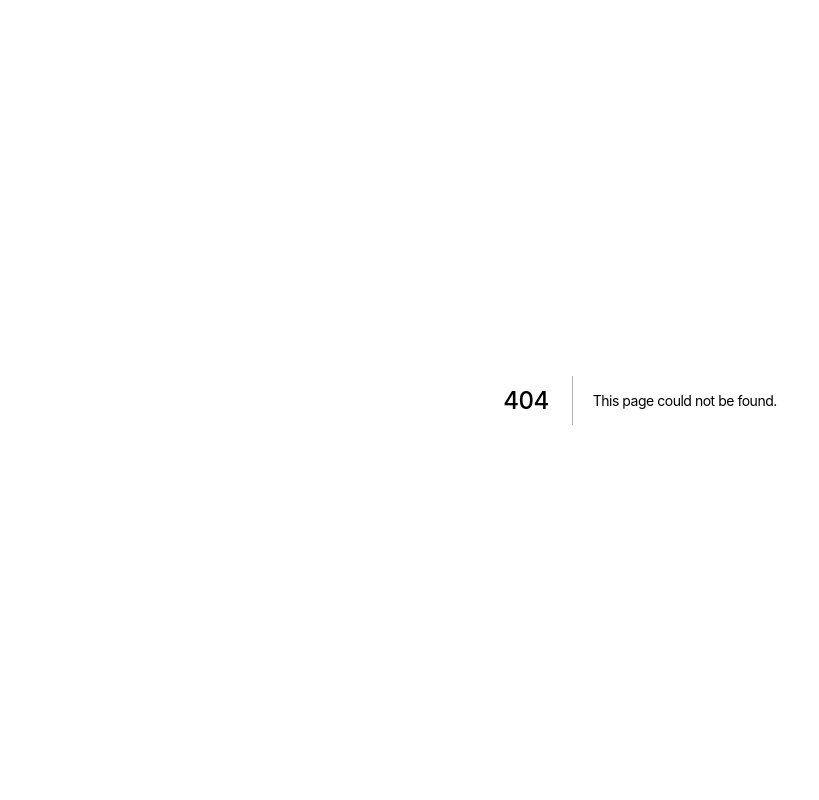
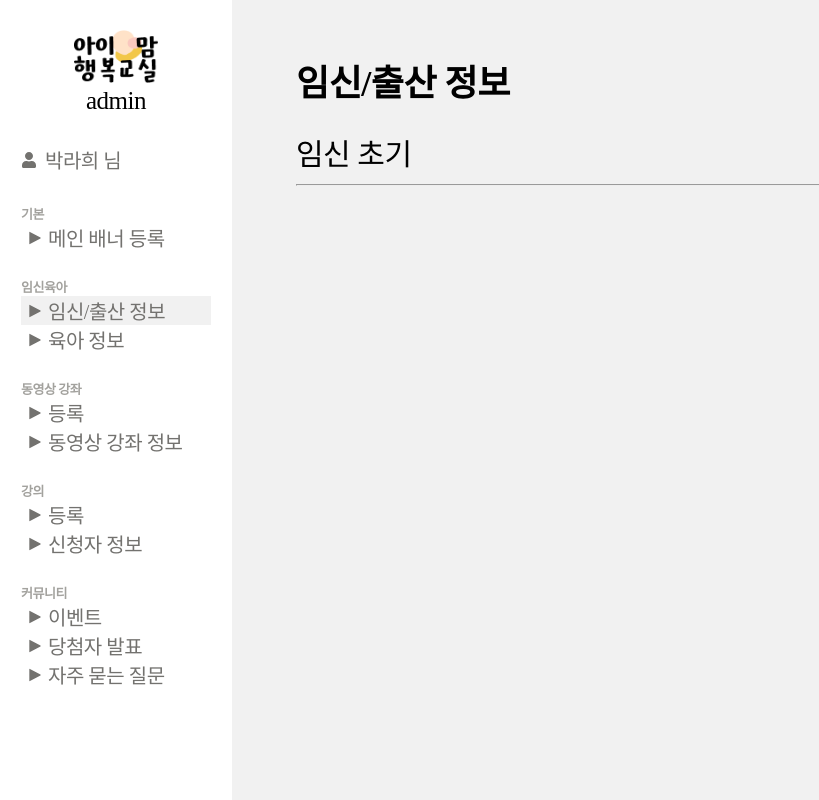
Before and after one commit to jjarappappa/chamssal, a Next.js app: page /admin/info/pregnancy in a window 1280 px wide. Before the commit this address had no page. Shown: the whole page, without its empty margins (0-819 px from the left). Built offline with nearby package versions, Linux system fonts and the light colour scheme; a web font is replaced by a local one.

Commit message:
FEAT :: 관리자모드 정보 아이콘 추가

```diff
--- a/components/info/InfoTitle.tsx
+++ b/components/info/InfoTitle.tsx
@@ -1,10 +1,19 @@
 import React from "react";
 import styles from "../../styles/components/info/infoTitle.module.scss";
+import { BsTrashFill, BsPencil } from "react-icons/bs";
+import { AiOutlinePlus } from "react-icons/ai";
 
-function InfoTitle({ children }: { children: string }) {
+function InfoTitle({
+  children,
+  isAdmin,
+}: {
+  children: string;
+  isAdmin: boolean;
+}) {
   return (
     <>
       <h1 className={styles.title}>{children}</h1>
+      {isAdmin && <></>}
       <hr className={styles.hr} />
     </>
   );
--- a/components/layout/Sidebar.tsx
+++ b/components/layout/Sidebar.tsx
@@ -46,14 +46,30 @@ function Sidebar() {
         </div>
         <div>
           <span className={styles.item_title}>임신육아</span>
-          <div className={styles.item}>
+          <Link href="/admin/info/pregnancy">
+            <div
+              className={styles.item}
+              style={{
+                backgroundColor:
+                  router.pathname === "/admin/info/pregnancy" ? "#F1F1F1" : "#FFF",
+              }}
+            >
               <TriangleIcon />
               <span className={styles.text}>임신/출산 정보</span>
             </div>
-          <div className={styles.item}>
+          </Link>
+          <Link href="/admin/info/parenting">
+            <div
+              className={styles.item}
+              style={{
+                backgroundColor:
+                  router.pathname === "/admin/info/parenting" ? "#F1F1F1" : "#FFF",
+              }}
+            >
               <TriangleIcon />
               <span className={styles.text}>육아 정보</span>
             </div>
+          </Link>
         </div>
         <div>
           <span className={styles.item_title}>동영상 강좌</span>
--- /dev/null
+++ b/pages/admin/info/pregnancy.tsx
@@ -0,0 +1,19 @@
+import React from "react";
+import Sidebar from "../../../components/layout/Sidebar";
+import AdminTitle from "../../../components/layout/AdminTitle";
+import styles from "../../../styles/pages/admin/info.module.scss";
+import InfoTitle from "../../../components/info/InfoTitle";
+
+function Pragnancy() {
+  return (
+    <>
+      <Sidebar />
+      <div className="background_admin">
+        <AdminTitle>임신/출산 정보</AdminTitle>
+        <InfoTitle isAdmin>임신 초기</InfoTitle>
+      </div>
+    </>
+  );
+}
+
+export default Pragnancy;
```
Also changed, not shown: pages/admin/info/parenting.tsx (added, +9 -0 lines), styles/pages/admin/info.module.scss (added). Lines whose indentation alone changed are shown as unchanged.
